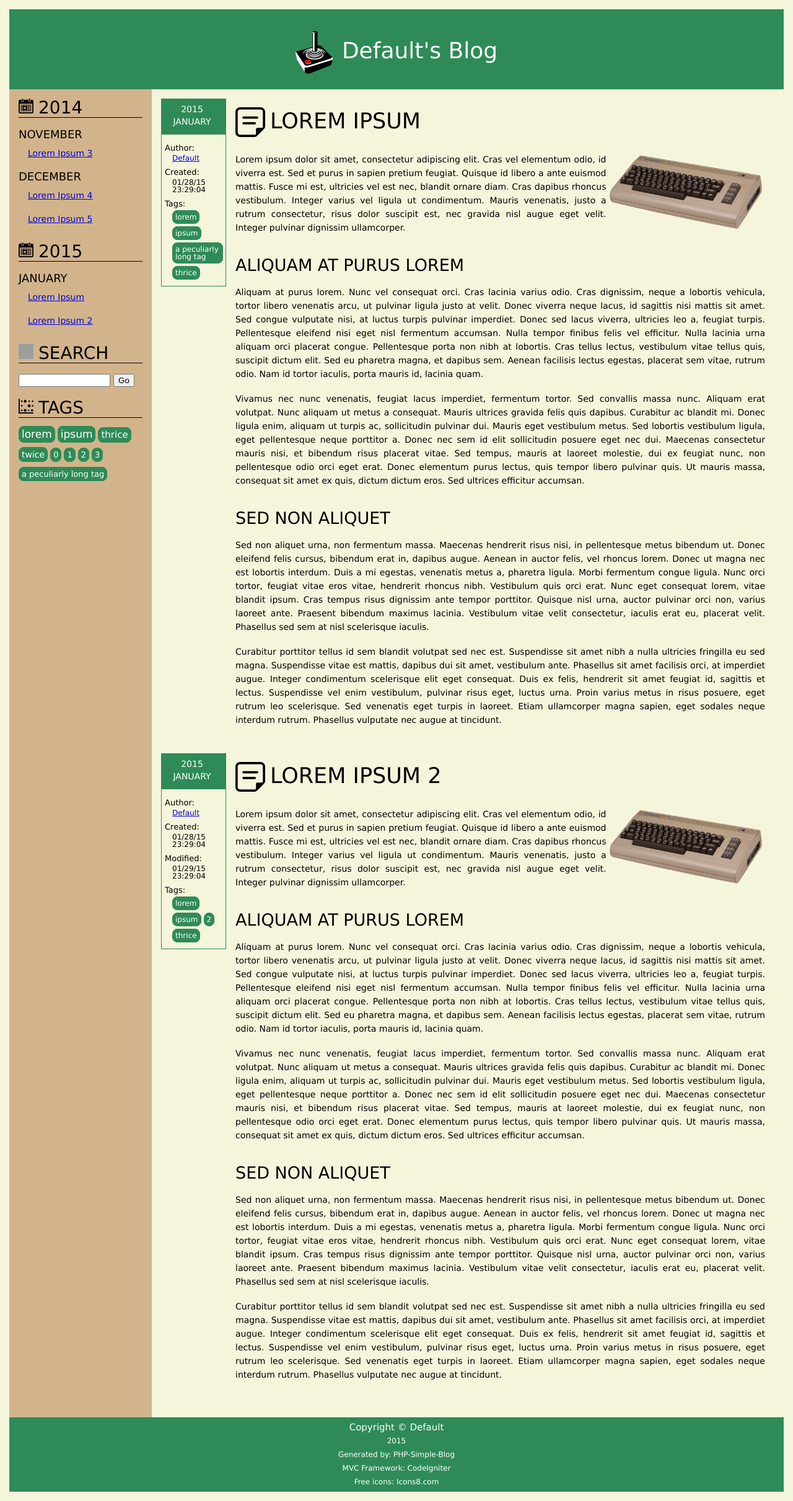
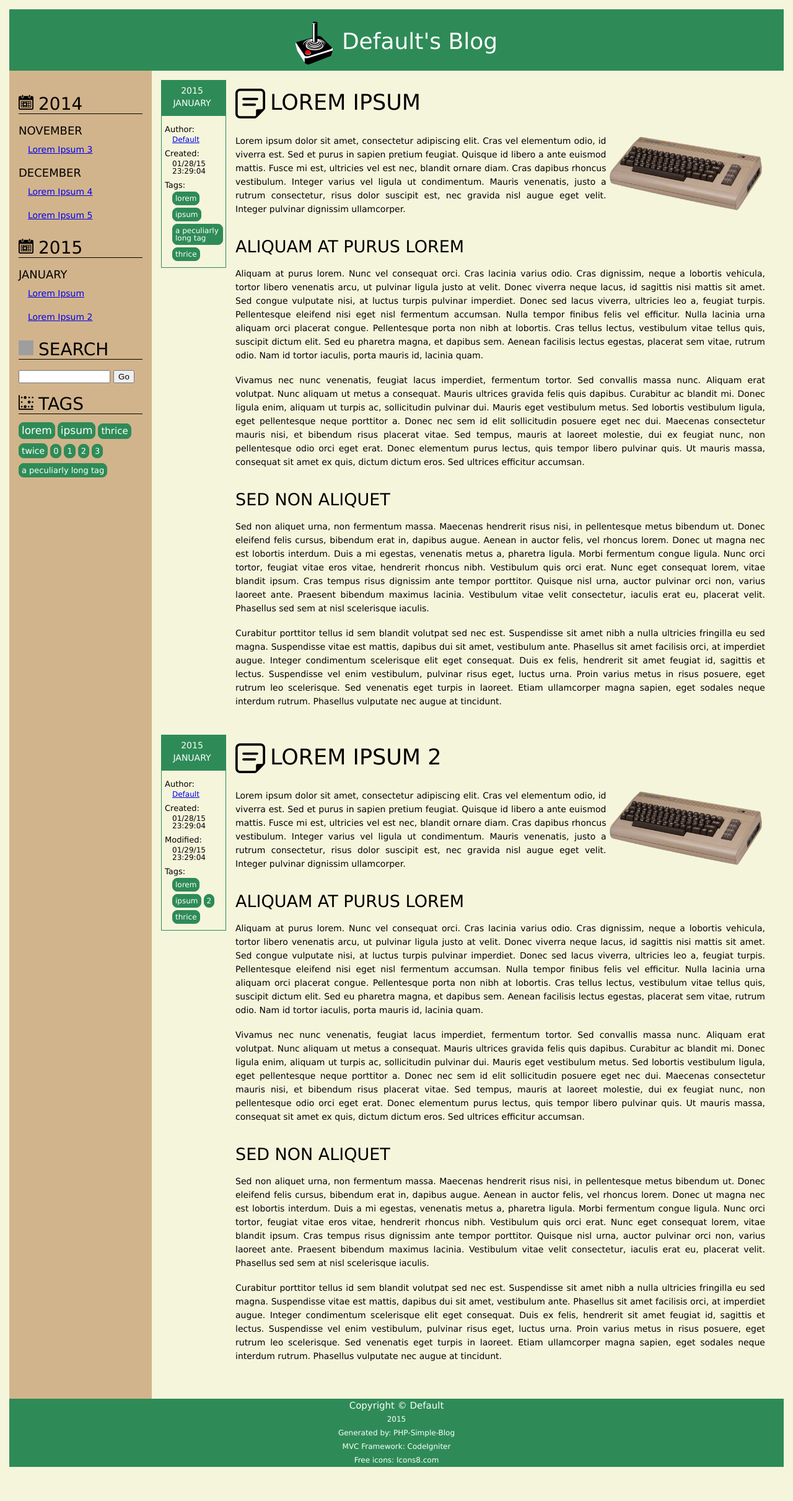
Before and after one commit to goobemaster/php-not-spaghetti, a CodeIgniter app: page / in a window 1280 px wide. Shown: the whole page at 62% size. After the commit the page ends 2366 px from the top, so only its background shows below. Run offline with CodeIgniter, Linux system fonts and the light colour scheme; some libraries are stand-ins or nearby versions; grey boxes are pictures that could not be loaded.

Commit message:
CSS layout fix

```diff
--- a/application/views/footer.php
+++ b/application/views/footer.php
@@ -1,7 +1,6 @@
 </div>
 
-<!-- TODO: Remove inline hack -->
-<div class="page" style="padding-top:0px;padding-bottom:15px;"><div id="footer"><h1>Copyright © <?php echo $author; ?></h1><h2><?php echo strftime('%Y'); ?></h2><h2><a href="https://github.com/goobemaster/php-simple-blog">Generated by: PHP-Simple-Blog</a></h2><h2><a href="http://www.codeigniter.com/">MVC Framework: CodeIgniter</a></h2><h2><a href="http://icons8.com/license/">Free icons: Icons8.com</a></h2></div></div>
+<div class="page"><div id="footer"><h1>Copyright © <?php echo $author; ?></h1><h2><?php echo strftime('%Y'); ?></h2><h2><a href="https://github.com/goobemaster/php-simple-blog">Generated by: PHP-Simple-Blog</a></h2><h2><a href="http://www.codeigniter.com/">MVC Framework: CodeIgniter</a></h2><h2><a href="http://icons8.com/license/">Free icons: Icons8.com</a></h2></div></div>
 
 </body>
 </html>
--- a/application/views/header.php
+++ b/application/views/header.php
@@ -44,6 +44,6 @@
 
 <body>
 
+<div class="page"><header><a href="home/"><h1><img src="media/images/logo.png" alt="Logo" title="Logo"/><?php echo $title; ?></h1></a></header></div>
+
 <div class="page">
-
-  <header><a href="home/"><h1><img src="media/images/logo.png" alt="Logo" title="Logo"/><?php echo $title; ?></h1></a></header>
--- a/css/blog_layout.css
+++ b/css/blog_layout.css
@@ -7,20 +7,19 @@ p {
 }
 
 .page {
-  width:100%;
-  padding:15px;
-  padding-bottom:0px;
-  box-sizing:border-box;
-  position:relative;
-  height:auto;
-  overflow:hidden;
+  padding:0px;
+  margin:0px;
+  margin-left:15px;
+  margin-right:15px;
+  height:100%;
+  display:block;
 }
 
 header {
   background-color:black;
   color:white;
-  padding:15px;
-  box-sizing:border-box;
+  margin-top:15px;
+  margin-bottom:0px;
   font-size:15px;
   font-family:Verdana, Geneva, Tahoma, Arial, Helvetica, sans-serif;
 }
@@ -28,8 +27,8 @@ header {
 header h1 {
   text-align:center;
   font-size:36px;
-  margin-top:20px;
-  margin-bottom:10px;
+  padding-top:20px;
+  padding-bottom:10px;
   line-height:1.1;
 }
 
@@ -45,31 +44,18 @@ header a {
   color:inherit;
 }
 
-nav {
-  background-color:#eeeeee;
-  width:200px;
-  float:left;
-  padding:15px;
-  line-height:30px;
-  position:absolute;
-  height:100%;
-  overflow:hidden;
-}
-
 #content {
   padding:15px;
   margin-left:230px;
-  height:100%;
-  overflow:hidden;
-  min-height:500px;
   font-family:Verdana, Geneva, Tahoma, Arial, Helvetica, sans-serif;
+  display:table-cell;
+  height:inherit;
 }
 
 #footer {
   background-color:black;
   color:white;
-  clear:both;
-  padding:5px;
+  margin-bottom:15px;
   text-align:center;
   line-height:22px;
 }
--- a/css/nav.css
+++ b/css/nav.css
@@ -1,5 +1,12 @@
 nav {
   font-family:Verdana, Geneva, Tahoma, Arial, Helvetica, sans-serif;
+  background-color:#eeeeee;
+  width:200px;
+  padding:15px;
+  line-height:30px;
+  margin-left:15px;
+  display:table-cell;
+  height:inherit;
 }
 
 nav h1 {
```
Also changed, not shown: 1 other file.
